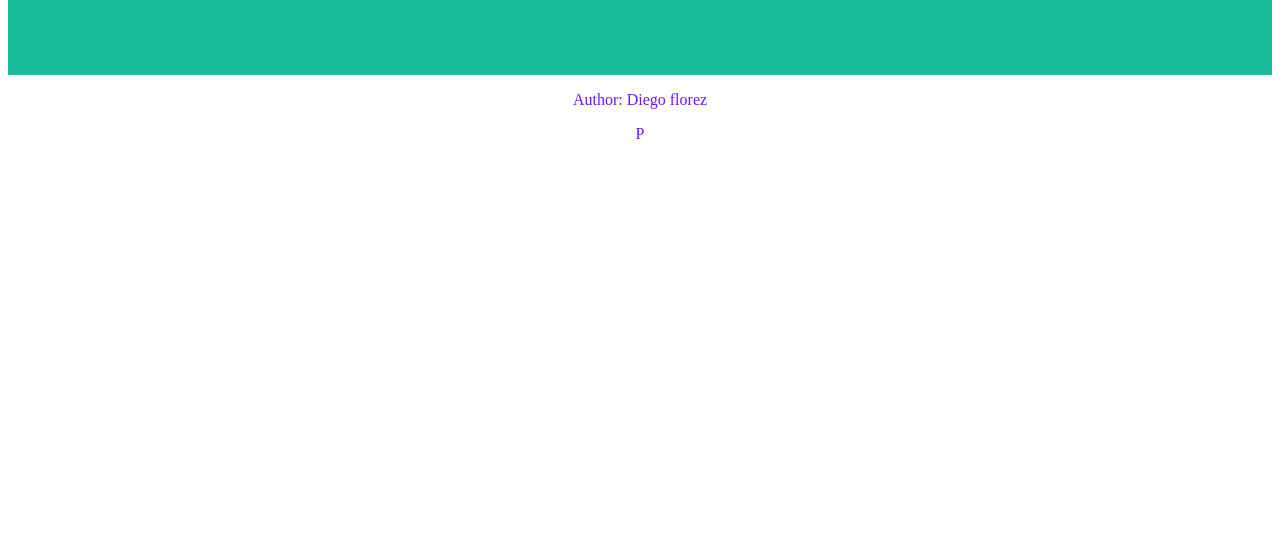
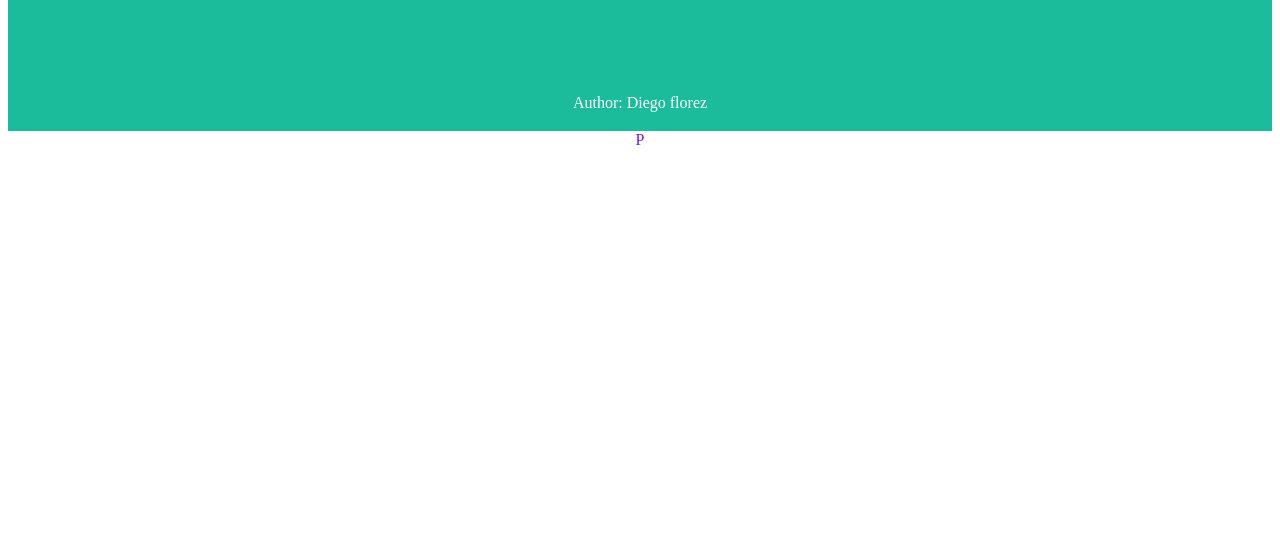
Before and after one commit to floza97/github-platzi-repository, a plain HTML site: page blogspot.html in a window 1280 px wide. Shown: the part 266-800 px from the top of the page. Drawn offline with Linux system fonts and the light colour scheme.

Commit message:
"agregando footer" :w :q

```diff
--- a/css/style.css
+++ b/css/style.css
@@ -15,3 +15,11 @@ text-align: center;
     color: white;
     font-size: 30px;
   }
+
+  footer {
+    display: block;
+    text-align: center;
+    padding: 3px;
+    background-color: #1abc9c;
+    color: white;
+  }
```
